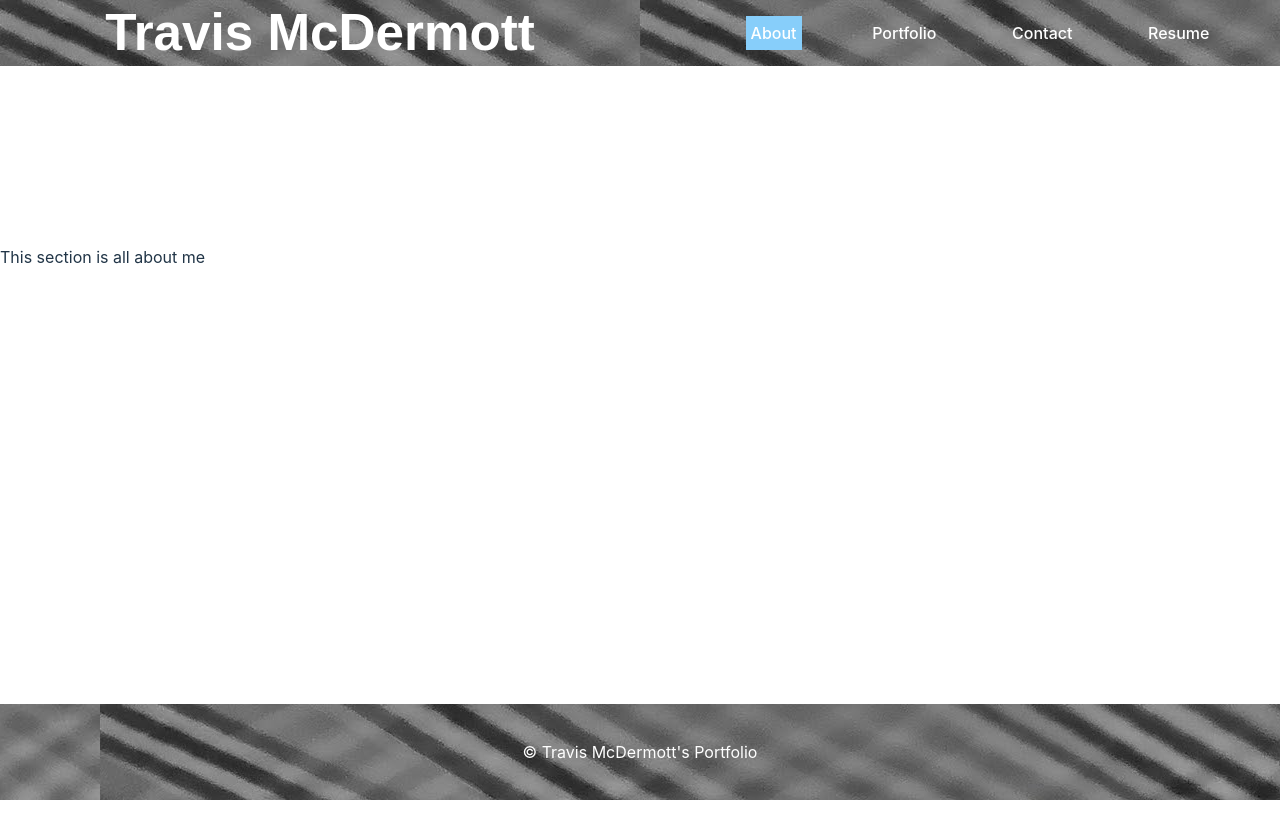
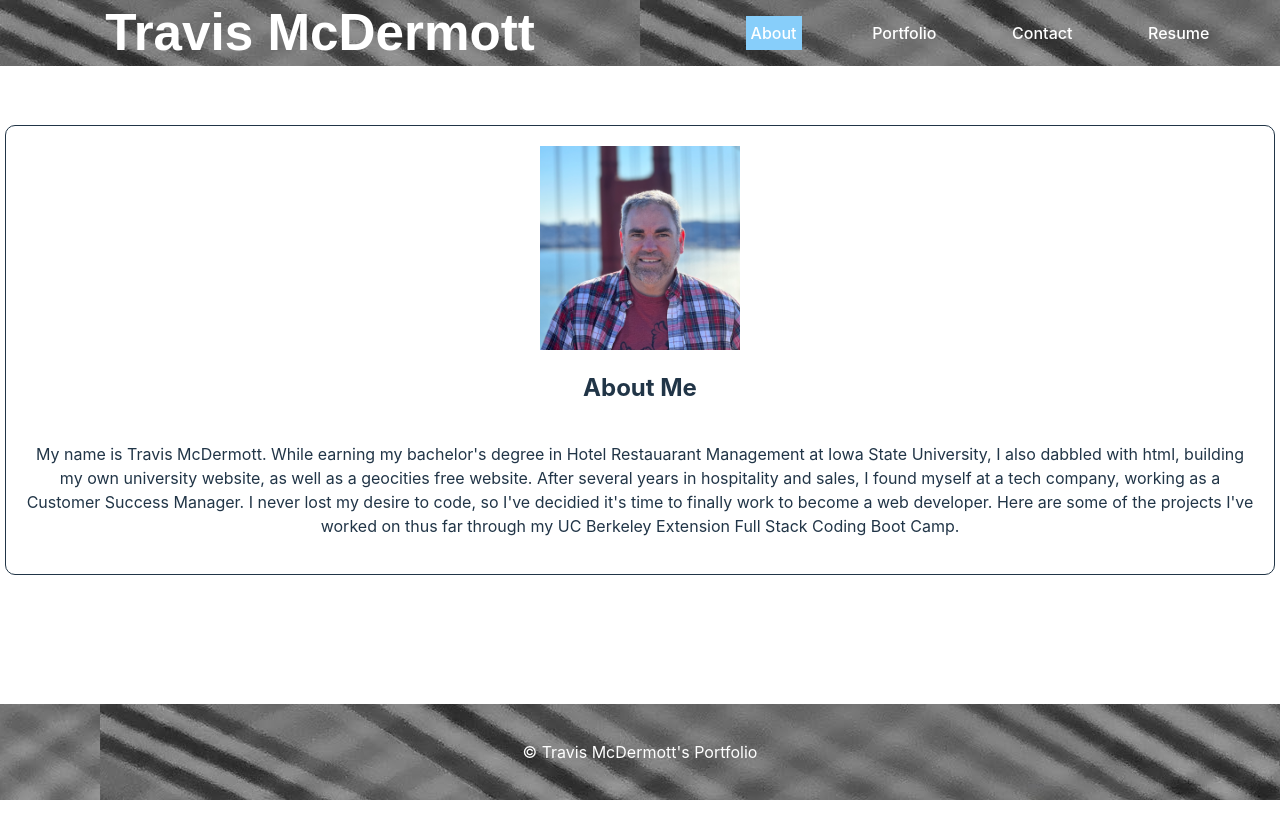
Before and after one commit to tjmcd2010/React-Portfolio, a React (Vite) app: page / in a window 1280 px wide. Shown: the top 838 px of the page. Built offline with nearby package versions, Linux system fonts and the light colour scheme.

Commit message:
Completes the About and Home  Page

```diff
--- a/src/index.css
+++ b/src/index.css
@@ -85,6 +85,20 @@ header img {
       max-width: 800px; /* Adjust this value as needed */
       margin: 0 auto; /* Center the content horizontally */
     }
+    .about {
+      border: 1px solid;
+      border-radius: 10px;
+      margin: 5px;
+      padding: 20px;
+      display: flex;
+      justify-content: center;
+      align-items: center;
+      text-align: center;
+      flex-direction: column;
+    }
+    .about-image {
+      max-width: 200px;
+    }
 
     html, body {
       height: 100%;
--- a/src/pages/About.jsx
+++ b/src/pages/About.jsx
@@ -1,9 +1,12 @@
-
+//import profile.jpg from React-Portfolio/src/assets
+import profilePic from '../assets/profile.jpg';
 function About (){
     return (
-        <div>
-            <h1>About Me</h1>
-            <p> This section is all about me</p>
+        <div className = "about">
+            <img src = {profilePic} alt = "profile picture" className = "about-image"/>
+            <h2>About Me</h2>
+            <p>My name is Travis McDermott. While earning my bachelor's degree in Hotel Restauarant Management at Iowa State University, I also dabbled with html, building my own university website, as well as a geocities free website. After several years in hospitality and sales, I found myself at a tech company, working as a Customer Success Manager. I never lost my desire to code, so I've decidied it's time to finally work to become a web developer. Here are some of the projects I've worked on thus far through my UC Berkeley Extension Full Stack Coding Boot Camp.</p>
+
         </div>
     );
 }
```
